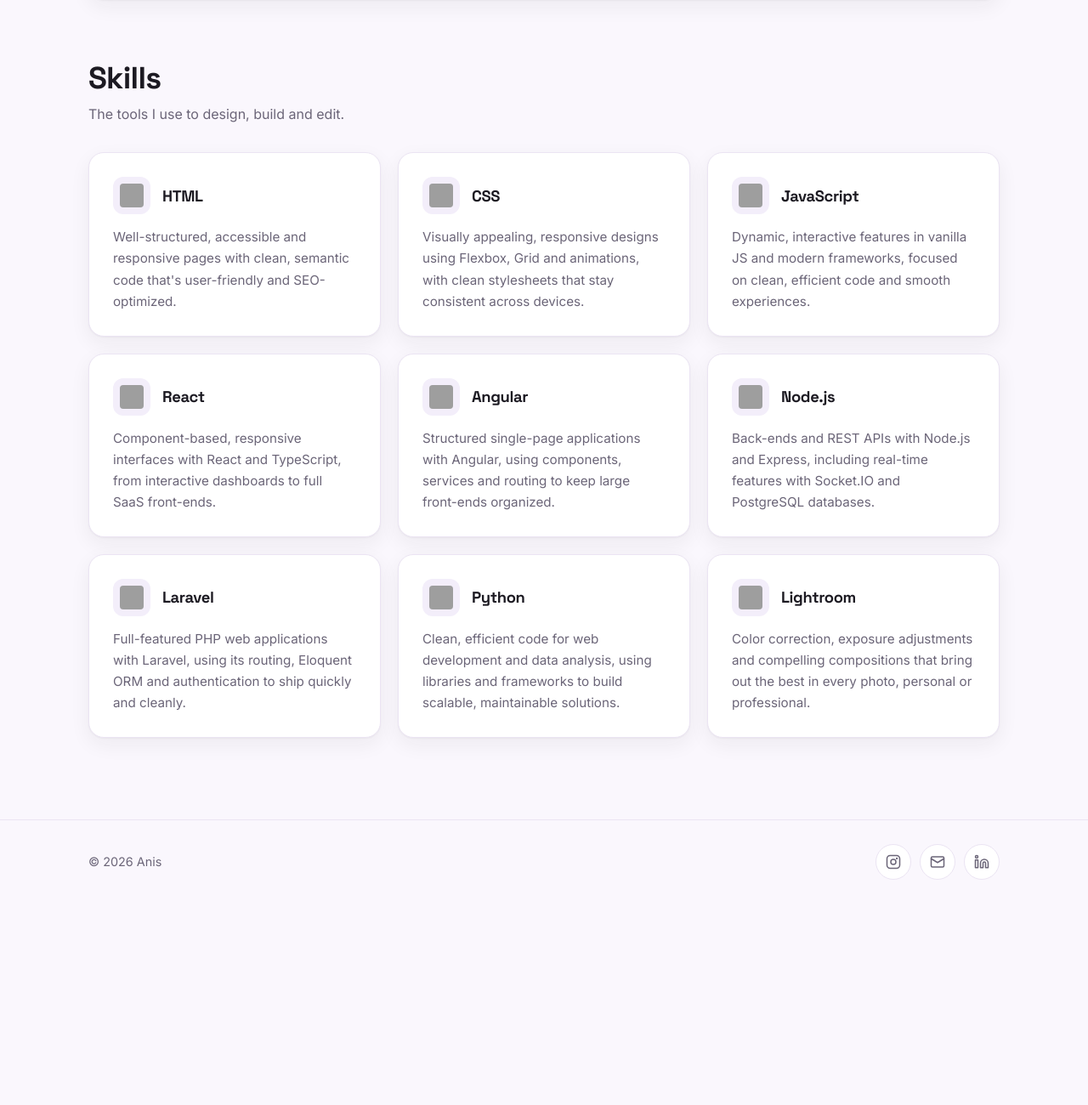
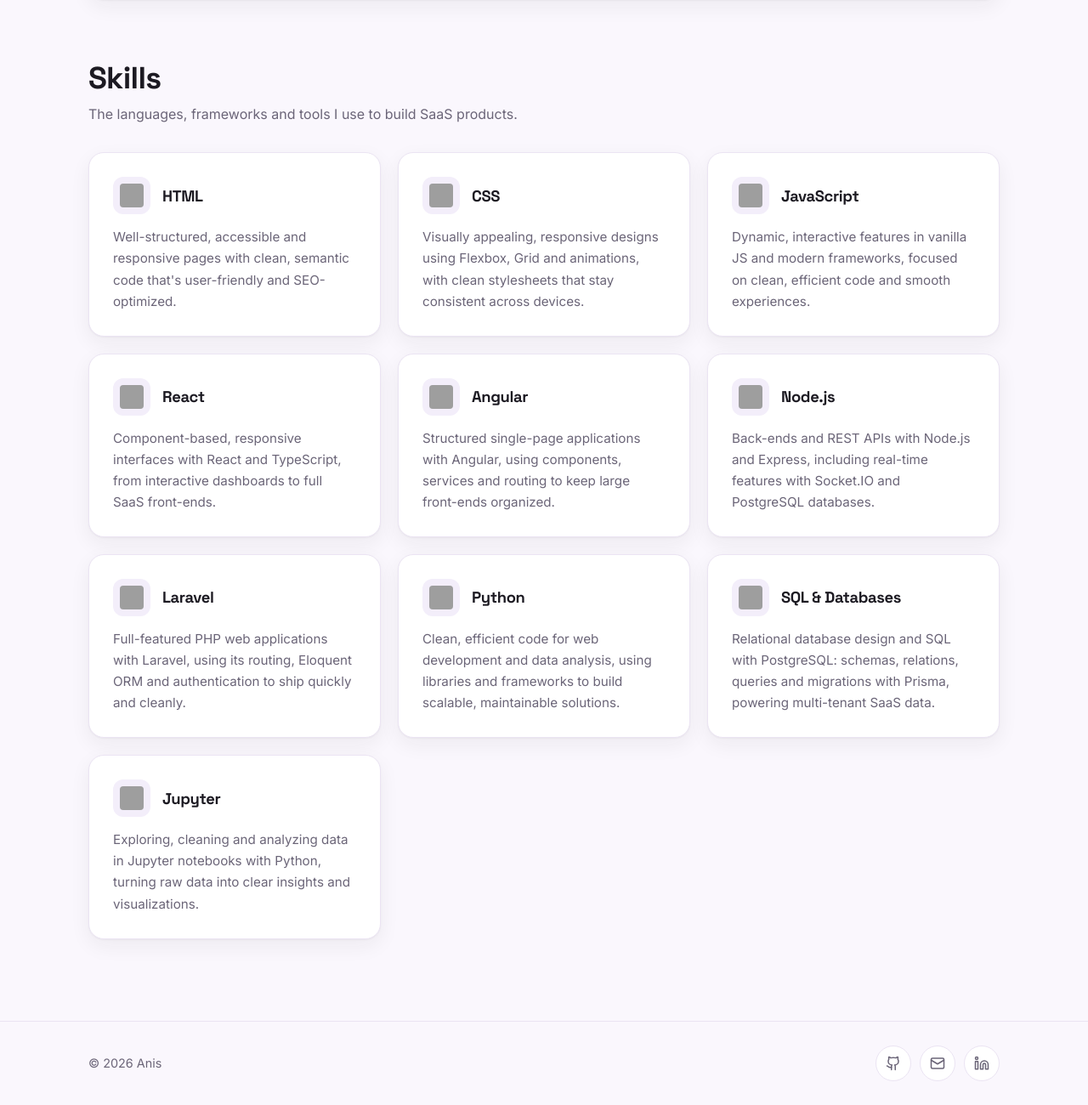
Before and after one commit to anischetoui5/portfolio, a plain HTML site: page Home.html in a window 1280 px wide. Shown: the part 1539-2839 px from the top of the page at 85% size. Before the commit the page ends 2602 px from the top, so only its background shows below. Drawn offline with Linux system fonts and the light colour scheme; grey boxes are pictures that could not be loaded.

Commit message:
Focus on full-stack SaaS: drop editor mentions and Instagram, add SQL and Jupyter
Co-Authored-By: Claude Opus 5.5 <noreply@anthropic.com>

```diff
--- a/Home.html
+++ b/Home.html
@@ -87,7 +87,7 @@
     <section class="section">
       <div class="section-head">
         <h2>Skills</h2>
-        <p>The tools I use to design, build and edit.</p>
+        <p>The languages, frameworks and tools I use to build SaaS products.</p>
       </div>
       <div class="skills">
         <article class="card skill">
@@ -123,8 +123,12 @@
           <p>Clean, efficient code for web development and data analysis, using libraries and frameworks to build scalable, maintainable solutions.</p>
         </article>
         <article class="card skill">
-          <div class="skill-top"><img src="https://cdn-icons-png.flaticon.com/128/5968/5968514.png" alt=""><h3>Lightroom</h3></div>
-          <p>Color correction, exposure adjustments and compelling compositions that bring out the best in every photo, personal or professional.</p>
+          <div class="skill-top"><img src="https://cdn.jsdelivr.net/gh/devicons/devicon@v2.16.0/icons/postgresql/postgresql-original.svg" alt=""><h3>SQL &amp; Databases</h3></div>
+          <p>Relational database design and SQL with PostgreSQL: schemas, relations, queries and migrations with Prisma, powering multi-tenant SaaS data.</p>
+        </article>
+        <article class="card skill">
+          <div class="skill-top"><img src="https://cdn.jsdelivr.net/gh/devicons/devicon@v2.16.0/icons/jupyter/jupyter-original.svg" alt=""><h3>Jupyter</h3></div>
+          <p>Exploring, cleaning and analyzing data in Jupyter notebooks with Python, turning raw data into clear insights and visualizations.</p>
         </article>
       </div>
     </section>
@@ -135,7 +139,7 @@
     <div class="container">
       <p>© 2026 Anis</p>
       <div class="socials">
-        <a href="https://www.instagram.com/chetouianisg/" aria-label="Instagram"><svg viewBox="0 0 24 24" fill="none" stroke="currentColor" stroke-width="2" stroke-linecap="round" stroke-linejoin="round"><rect x="2" y="2" width="20" height="20" rx="5"/><circle cx="12" cy="12" r="4"/><circle cx="17.5" cy="6.5" r=".6" fill="currentColor"/></svg></a>
+        <a href="https://github.com/anischetoui5" aria-label="GitHub"><svg viewBox="0 0 24 24" fill="none" stroke="currentColor" stroke-width="2" stroke-linecap="round" stroke-linejoin="round"><path d="M15 22v-4a4.8 4.8 0 0 0-1-3.5c3 0 6-2 6-5.5.08-1.25-.27-2.48-1-3.5.28-1.15.28-2.35 0-3.5 0 0-1 0-3 1.5-2.64-.5-5.36-.5-8 0C6 2 5 2 5 2c-.3 1.15-.3 2.35 0 3.5A5.4 5.4 0 0 0 4 9c0 3.5 3 5.5 6 5.5-.39.49-.68 1.05-.85 1.65-.17.6-.22 1.23-.15 1.85v4"/><path d="M9 18c-4.51 2-5-2-7-2"/></svg></a>
         <a href="https://mail.google.com/mail/u/1/?pli=1#inbox" aria-label="Email"><svg viewBox="0 0 24 24" fill="none" stroke="currentColor" stroke-width="2" stroke-linecap="round" stroke-linejoin="round"><rect x="2" y="4" width="20" height="16" rx="2"/><path d="m22 7-10 6L2 7"/></svg></a>
         <a href="https://fr.linkedin.com" aria-label="LinkedIn"><svg viewBox="0 0 24 24" fill="none" stroke="currentColor" stroke-width="2" stroke-linecap="round" stroke-linejoin="round"><path d="M16 8a6 6 0 0 1 6 6v7h-4v-7a2 2 0 0 0-4 0v7h-4v-7a6 6 0 0 1 6-6z"/><rect x="2" y="9" width="4" height="12"/><circle cx="4" cy="4" r="2"/></svg></a>
       </div>
```
Also changed, not shown: contact.html (+2 -2 lines), data.html (+1 -1 lines), index.html (+4 -4 lines), project.html (+1 -1 lines).
